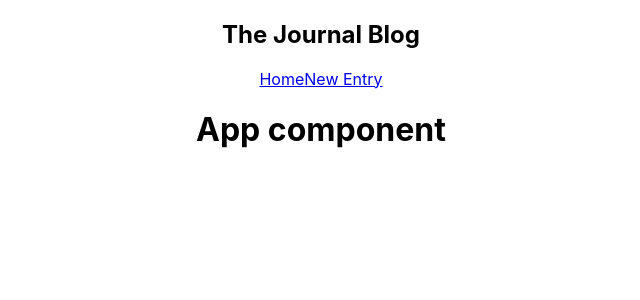
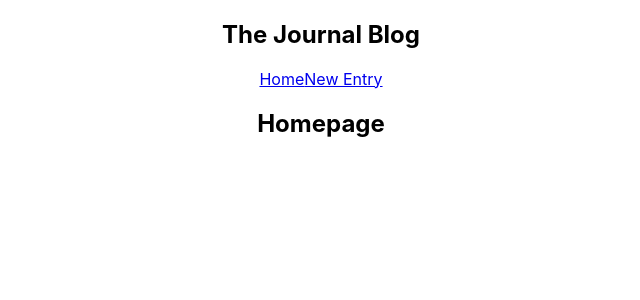
Before and after one commit to jsongcodes/journal-blog, a React (Create React App) app: page / in a window 1280 px wide. Shown: the top 300 px of the page, without its empty margins (319-959 px from the left). Built offline with nearby package versions, Linux system fonts and the light colour scheme.

Commit message:
imported new component onto App.js

```diff
--- a/src/App.js
+++ b/src/App.js
@@ -1,12 +1,13 @@
 import './App.css';
 import Navbar from './Navbar';
+import Home from './Home';
 
 const App = () =>  {
   return (
     <div className="App">
       <Navbar/>
       <div className="content">
-        <h1>App component</h1>
+        <Home/>
       </div>
     </div>
   );
```
